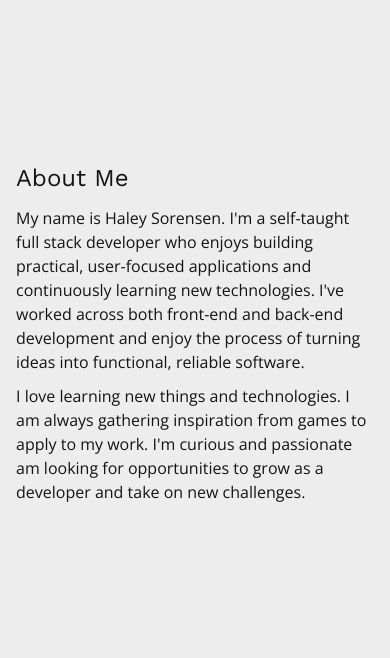
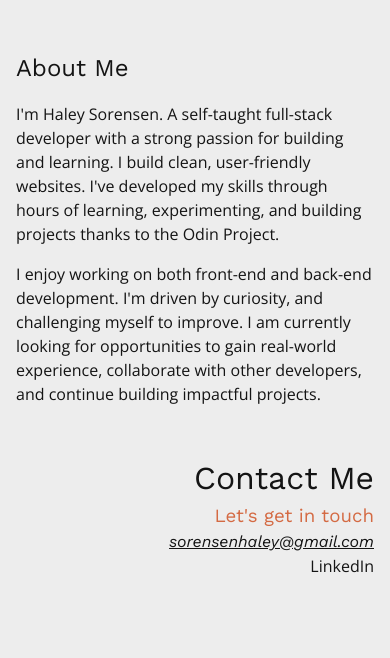
Before and after one commit to Hsoren31/Hsoren31.github.io, a React (Vite) app: page / in a window 390 px wide. Shown: the part 4326-4984 px from the top of the page. Built offline with nearby package versions, Linux system fonts and the light colour scheme.

Commit message:
STYLE: responsive layout to about/contact section

```diff
--- a/src/App.css
+++ b/src/App.css
@@ -7,8 +7,7 @@ main > section:last-child {
   min-height: calc(100vh - 106px);
 }
 
-#Home,
-#About {
+#Home {
   display: flex;
   flex-direction: column;
   justify-content: center;
@@ -120,14 +119,56 @@ main {
   gap: 10px;
 }
 
-#Contact {
-  display: flex;
-  align-items: center;
-  justify-content: space-evenly;
+#about-contact {
+  display: grid;
+  gap: 3em;
+  align-content: center;
+  justify-content: center;
 }
 
-#contact_links {
+#About,
+#Contact,
+#contact-links {
   display: grid;
-  grid-template-columns: 1fr;
-  align-items: start;
 }
+
+#About p {
+  padding-top: 1em;
+}
+
+#Contact {
+  justify-content: end;
+  text-align: end;
+
+  h2 {
+    font-size: 2rem;
+  }
+}
+
+#contact-links {
+  justify-items: end;
+}
+
+#contact-links a {
+  max-width: fit-content;
+}
+
+.email-contact {
+  text-decoration: underline;
+  font-family: var(--ff-accent);
+  font-style: italic;
+}
+
+@media screen and (min-width: 840px) {
+  #about-contact {
+    grid-template-columns: 2fr 1fr;
+  }
+
+  #About {
+    margin-bottom: 5em;
+  }
+
+  #Contact {
+    align-content: end;
+  }
+}
--- a/src/App.jsx
+++ b/src/App.jsx
@@ -135,28 +135,41 @@ function App() {
             </div>
           </div>
         </section>
-        <section id="About">
-          <h1>About Me</h1>
-          <p>
-            My name is Haley Sorensen. I'm a self-taught full stack developer
-            who enjoys building practical, user-focused applications and
-            continuously learning new technologies. I've worked across both
-            front-end and back-end development and enjoy the process of turning
-            ideas into functional, reliable software.
-          </p>
-          <p>
-            I love learning new things and technologies. I am always gathering
-            inspiration from games to apply to my work. I'm curious and
-            passionate am looking for opportunities to grow as a developer and
-            take on new challenges.
-          </p>
-        </section>
-        <section id="Contact">
-          <h3 className="accent_color">Get in Touch</h3>
-          <p id="contact_links">
-            <a href="mailto:sorensenhaley@gmail.com">Email</a>
-            <a href="www.linkedin.com/in/haley-sorensen-1380b71b0">LinkedIn</a>
-          </p>
+        <section id="about-contact">
+          <div id="About">
+            <h2>About Me</h2>
+            <p>
+              I'm Haley Sorensen. A self-taught full-stack developer with a
+              strong passion for building and learning. I build clean,
+              user-friendly websites. I've developed my skills through hours of
+              learning, experimenting, and building projects thanks to the Odin
+              Project.
+            </p>
+            <p>
+              I enjoy working on both front-end and back-end development. I'm
+              driven by curiosity, and challenging myself to improve. I am
+              currently looking for opportunities to gain real-world experience,
+              collaborate with other developers, and continue building impactful
+              projects.
+            </p>
+          </div>
+          <div id="Contact">
+            <div className="contact-header">
+              <h2>Contact Me</h2>
+              <h3 className="accent_color">Let's get in touch</h3>
+            </div>
+            <p id="contact-links">
+              <a
+                className="email-contact"
+                href="mailto:sorensenhaley@gmail.com"
+              >
+                sorensenhaley@gmail.com
+              </a>
+              <a href="www.linkedin.com/in/haley-sorensen-1380b71b0">
+                LinkedIn
+              </a>
+            </p>
+          </div>
         </section>
       </main>
       <footer>
```
